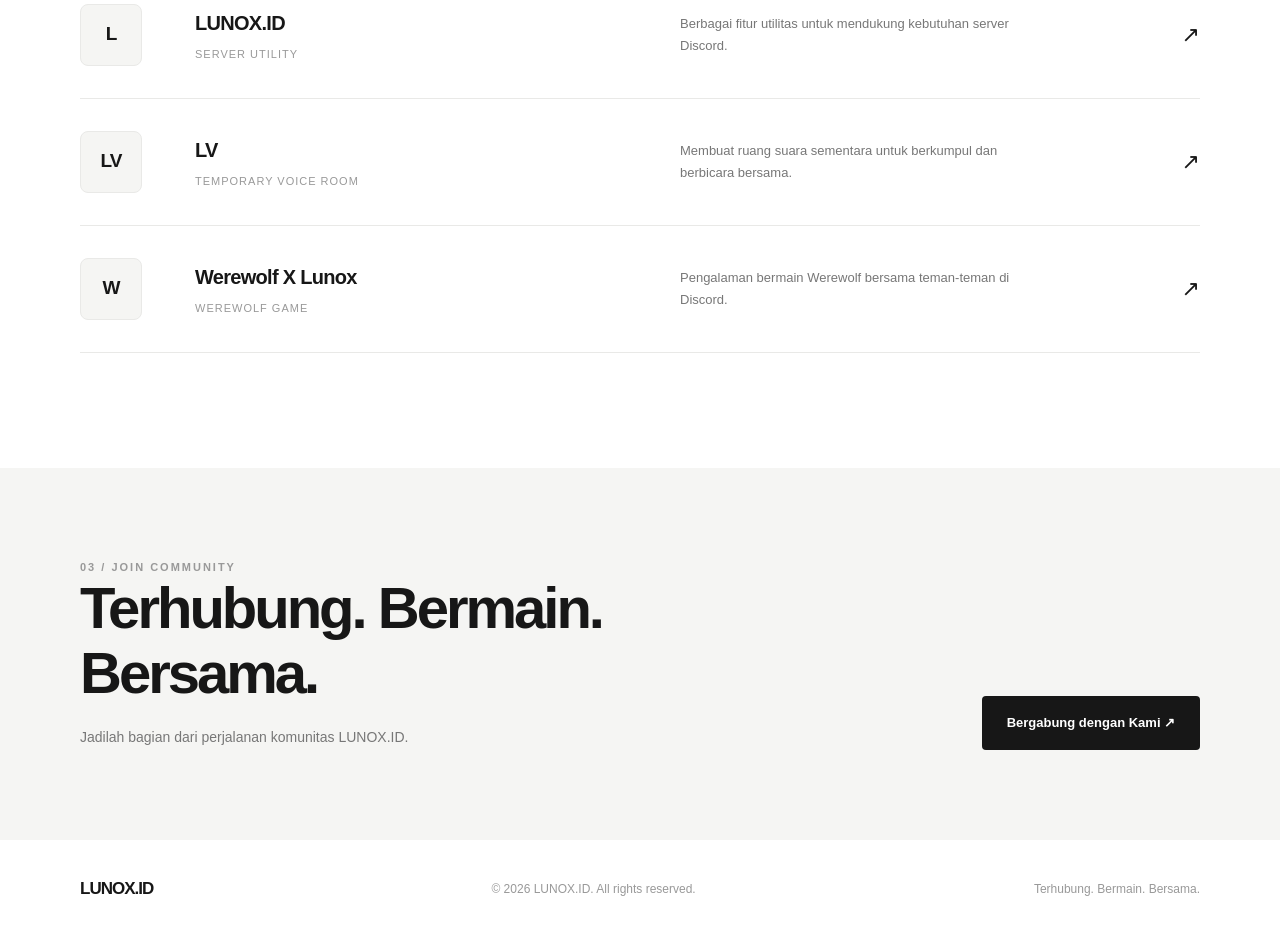
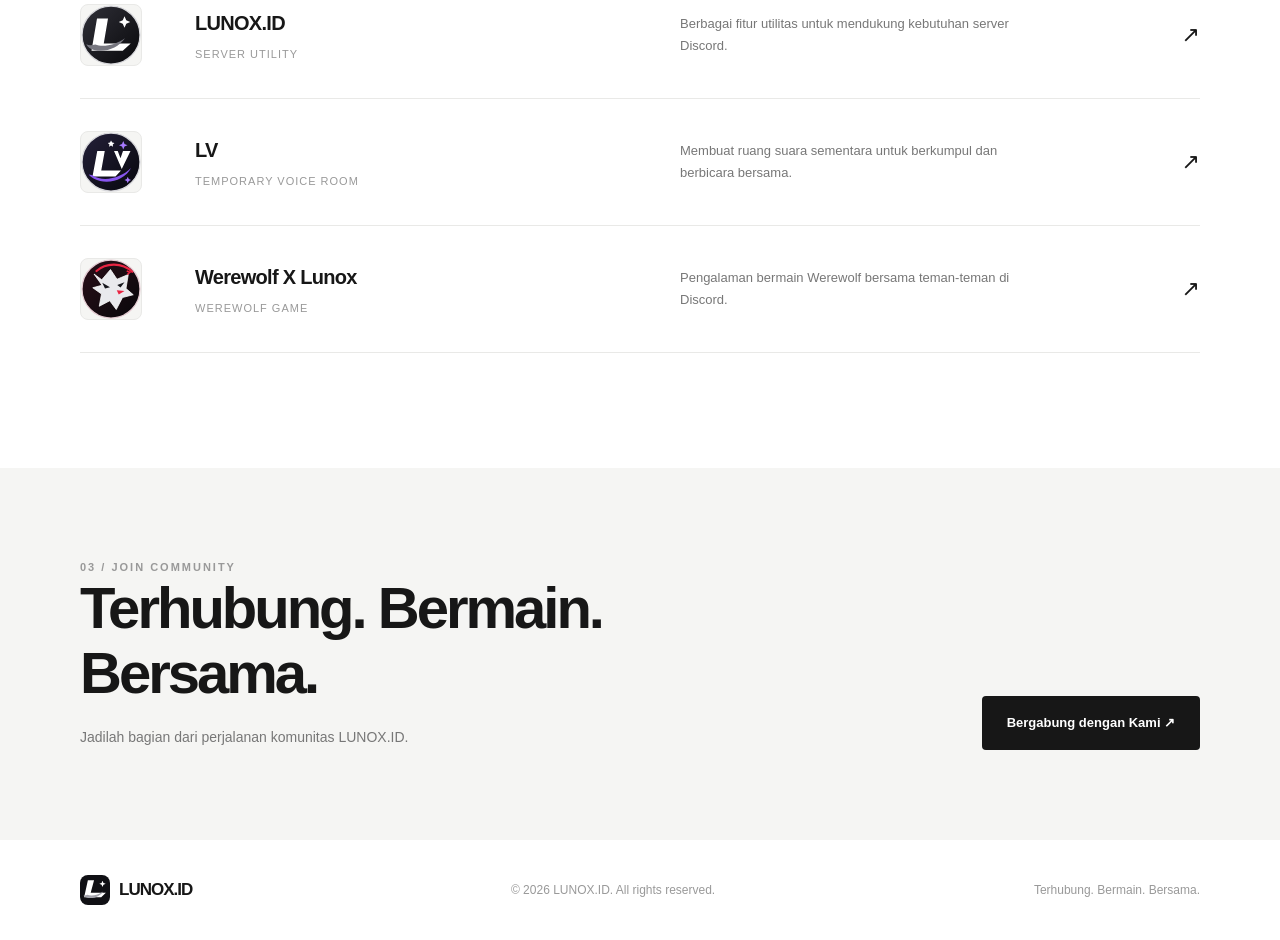
Before and after one commit to Arthaagungg/Website-lunox-id, a plain HTML site: page index.html in a window 1280 px wide. Shown: the part 1719-2659 px from the top of the page. Drawn offline with Linux system fonts and the light colour scheme.

Commit message:
Add LUNOX.ID brand logo and bot avatars

```diff
--- a/index.html
+++ b/index.html
@@ -29,7 +29,11 @@
       height: 82px; display: flex; justify-content: space-between;
       align-items: center; border-bottom: 1px solid var(--line);
     }
-    .logo { font-size: 21px; font-weight: 800; letter-spacing: -1.2px; }
+    .logo { display:flex; align-items:center; gap:11px; font-size:21px; font-weight:800; letter-spacing:-1.2px; }
+    .logo img { width:36px; height:36px; display:block; border-radius:9px; }
+    .footer-brand { display:flex; align-items:center; gap:9px; color:var(--black); }
+    .footer-brand img { width:30px; height:30px; border-radius:8px; }
+    .bot-icon { width:68px; height:68px; display:block; object-fit:cover; border-radius:50%; border:1px solid var(--line); }
     .nav-links { display: flex; gap: 34px; color: var(--gray); font-size: 13px; }
     .nav-links a { transition: color .2s; }
     .nav-links a:hover { color: var(--black); }
@@ -123,7 +127,7 @@
 </head>
 <body>
   <nav class="container">
-    <a href="#" class="logo">LUNOX.ID</a>
+    <a href="#" class="logo"><img src="assets/lunox-mark.svg" alt="">LUNOX.ID</a>
     <div class="nav-links">
       <a href="#about">About</a>
       <a href="#bots">Our Bots</a>
@@ -189,7 +193,7 @@
         </div>
         <div class="bot-list">
           <article class="bot-card">
-            <div class="bot-icon">L</div>
+            <img class="bot-icon" src="assets/bot-lunox.svg" alt="Avatar bot LUNOX.ID">
             <div>
               <div class="bot-name">LUNOX.ID</div>
               <div class="bot-type">Server Utility</div>
@@ -198,7 +202,7 @@
             <div class="bot-arrow">↗</div>
           </article>
           <article class="bot-card">
-            <div class="bot-icon">LV</div>
+            <img class="bot-icon" src="assets/bot-lv.svg" alt="Avatar bot LV">
             <div>
               <div class="bot-name">LV</div>
               <div class="bot-type">Temporary Voice Room</div>
@@ -207,7 +211,7 @@
             <div class="bot-arrow">↗</div>
           </article>
           <article class="bot-card">
-            <div class="bot-icon">W</div>
+            <img class="bot-icon" src="assets/bot-werewolf.svg" alt="Avatar bot Werewolf X Lunox">
             <div>
               <div class="bot-name">Werewolf X Lunox</div>
               <div class="bot-type">Werewolf Game</div>
@@ -236,7 +240,7 @@
 
   <footer class="container">
     <div class="footer-content">
-      <div class="footer-logo">LUNOX.ID</div>
+      <div class="footer-brand"><img src="assets/lunox-mark.svg" alt=""> <span class="footer-logo">LUNOX.ID</span></div>
       <div>© 2026 LUNOX.ID. All rights reserved.</div>
       <div>Terhubung. Bermain. Bersama.</div>
     </div>
```
Also changed, not shown: assets/bot-lunox.svg (added), assets/bot-lv.svg (added), assets/bot-werewolf.svg (added), assets/lunox-mark.svg (added).
